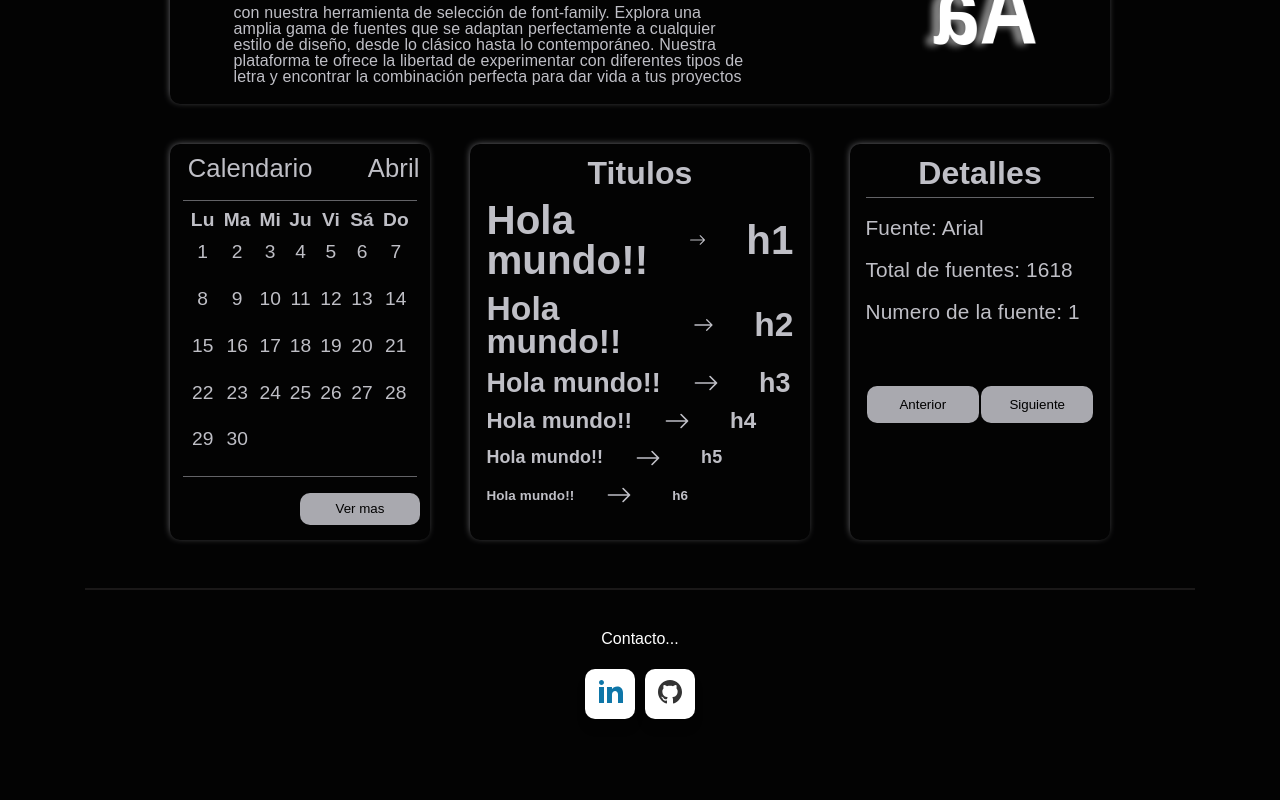
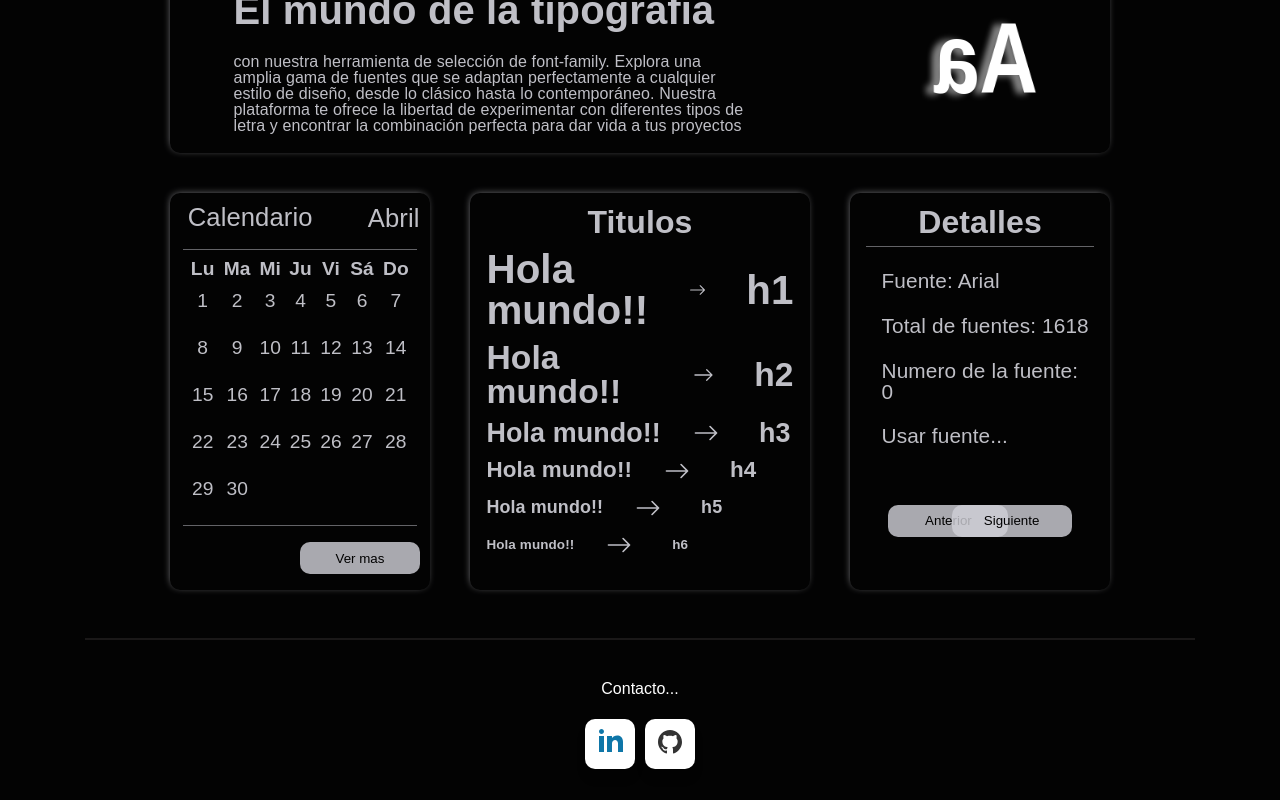
Before and after one commit to Alan-Ribeca/practicas-React, a React (Vite) app in the folder Family/fontFamily/: page / in a window 1280 px wide. Shown: the part 621-1421 px from the top of the page. Before the commit the page ends 1371 px from the top, so only its background shows below. Built offline with nearby package versions, Linux system fonts and the light colour scheme; no server answers.

Commit message:
terminando el grid cuatro

```diff
--- a/Family/fontFamily/src/components/gridCuatro/GridCuatro.jsx
+++ b/Family/fontFamily/src/components/gridCuatro/GridCuatro.jsx
@@ -14,17 +14,33 @@ export const GridCuatro = () => {
     <>
       <div className="containerGridCuatro">
         <h5 className="detalles">Detalles</h5>
-        <hr  className="hrDetalles"/>
+        <hr className="hrDetalles" />
         <p className="nombreFuente">
           Fuente: {selectedFont ? selectedFont : "Arial"}
         </p>
         <p className="nombreFuente">Total de fuentes: 1618</p>
         <p className="nombreFuente">
-          Numero de la fuente: {indexActual ? indexActual : 1}
+          Numero de la fuente: {indexActual ? indexActual : 0}
+        </p>
+        <p className="nombreFuente">
+          <a
+            href={`https://fonts.google.com/specimen/${selectedFont
+              .split(" ")
+              .join("+")}`}
+            target="_blank"
+            rel="noopener noreferrer"
+            className="fuenteA"
+          >
+            Usar fuente...
+          </a>
         </p>
         <div className="containerBoton">
-          <button className="btnAnterior" onClick={handleClickAnterior}>Anterior</button>
-          <button className="btnSiguiente" onClick={handleClickSiguiente}>Siguiente</button>
+          <button className="btnAnterior" onClick={handleClickAnterior}>
+            Anterior
+          </button>
+          <button className="btnSiguiente" onClick={handleClickSiguiente}>
+            Siguiente
+          </button>
         </div>
       </div>
     </>
--- a/Family/fontFamily/src/components/gridCuatro/gridCuatro.scss
+++ b/Family/fontFamily/src/components/gridCuatro/gridCuatro.scss
@@ -18,19 +18,36 @@
 
   .nombreFuente {
     font-size: 1.3rem;
+    margin: 1.5rem 0 1.5rem 1rem;
   }
+
+  .fuenteA {
+    position: relative;
+    color: rgba(208, 208, 216, 0.918);
+    font-size: 1.3rem;
+    text-decoration: none;
+
+    &:hover {
+      color: white;
+    }
+}
 
   .containerBoton {
     display: flex;
     justify-content: space-around;
-    margin-top: 4rem;
+    margin-top: 2rem;
+    position: relative;
+    height: 24%;
 
     .btnAnterior {
+      position: absolute;
+      bottom: 31%;
+      left: 10%;
       border-radius: 10px;
-      width: 7rem;
-      height: 2.3rem;
+      border: none;
+      height: 2rem;
+      width: 7.5rem;
       background-color: rgba(208, 208, 216, 0.808);
-      border: none;
 
       &:hover {
         cursor: pointer;
@@ -41,11 +58,14 @@
     }
 
     .btnSiguiente {
+      position: absolute;
+      bottom: 31%;
+      right: 10%;
       border-radius: 10px;
-      width: 7rem;
-      height: 2.3rem;
+      border: none;
+      height: 2rem;
+      width: 7.5rem;
       background-color: rgba(208, 208, 216, 0.808);
-      border: none;
       transition: all 0.3s;
 
       &:hover {
--- a/Family/fontFamily/src/components/navbar/Header.jsx
+++ b/Family/fontFamily/src/components/navbar/Header.jsx
@@ -1,10 +1,12 @@
+import  img  from "../../logo/logoListo.png"
 import "./navbar.scss";
+
 
 export const Header = () => {
   return (
     <header className="header">
       <nav className="navbar">
-        <p>logo</p>
+        <img src={img} alt="logo" className="logo"/>
         <ul className="ulNav">
           <li className="liNav">Crear</li>
           <li className="liNav">Navagar</li>
--- a/Family/fontFamily/src/components/navbar/navbar.scss
+++ b/Family/fontFamily/src/components/navbar/navbar.scss
@@ -3,9 +3,9 @@
   justify-content: space-around;
   align-items: center;
 
-  @media screen and (min-width: 1000px) {
-    justify-content: space-between;
-  }
+  .logo {
+    margin: 0.3rem 0 0.3rem 0;
+    height: 90px;
   }
 
   .ulNav {
@@ -26,6 +26,11 @@
     }
   }
 
+  @media screen and (min-width: 1000px) {
+    justify-content: space-between;
+  }
+}
+
 .hrNav {
   width: 99%;
   position: absolute;
```
Also changed, not shown: Family/fontFamily/src/logo/logoListo.png (added), Family/fontFamily/src/logo/logoPrueba.png (added). Lines whose indentation alone changed are shown as unchanged.
